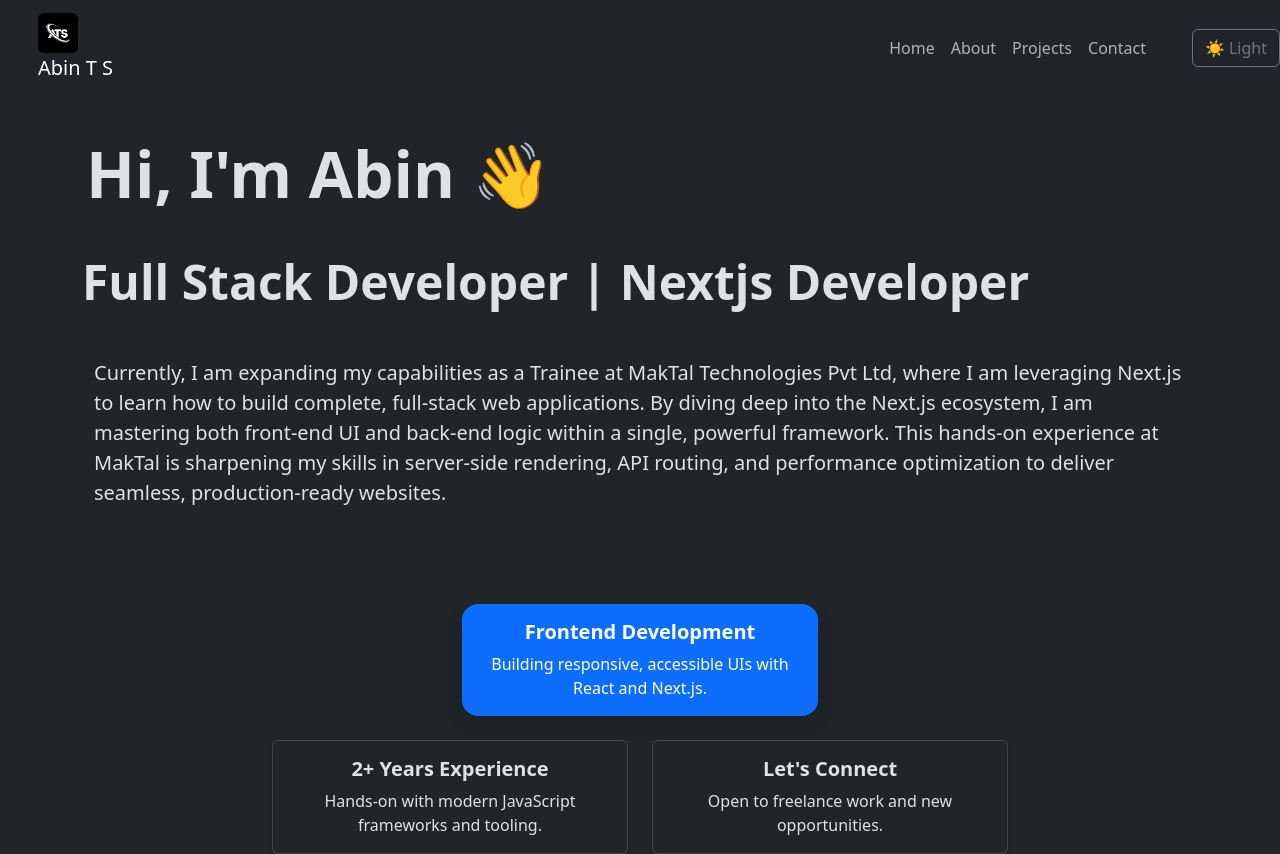
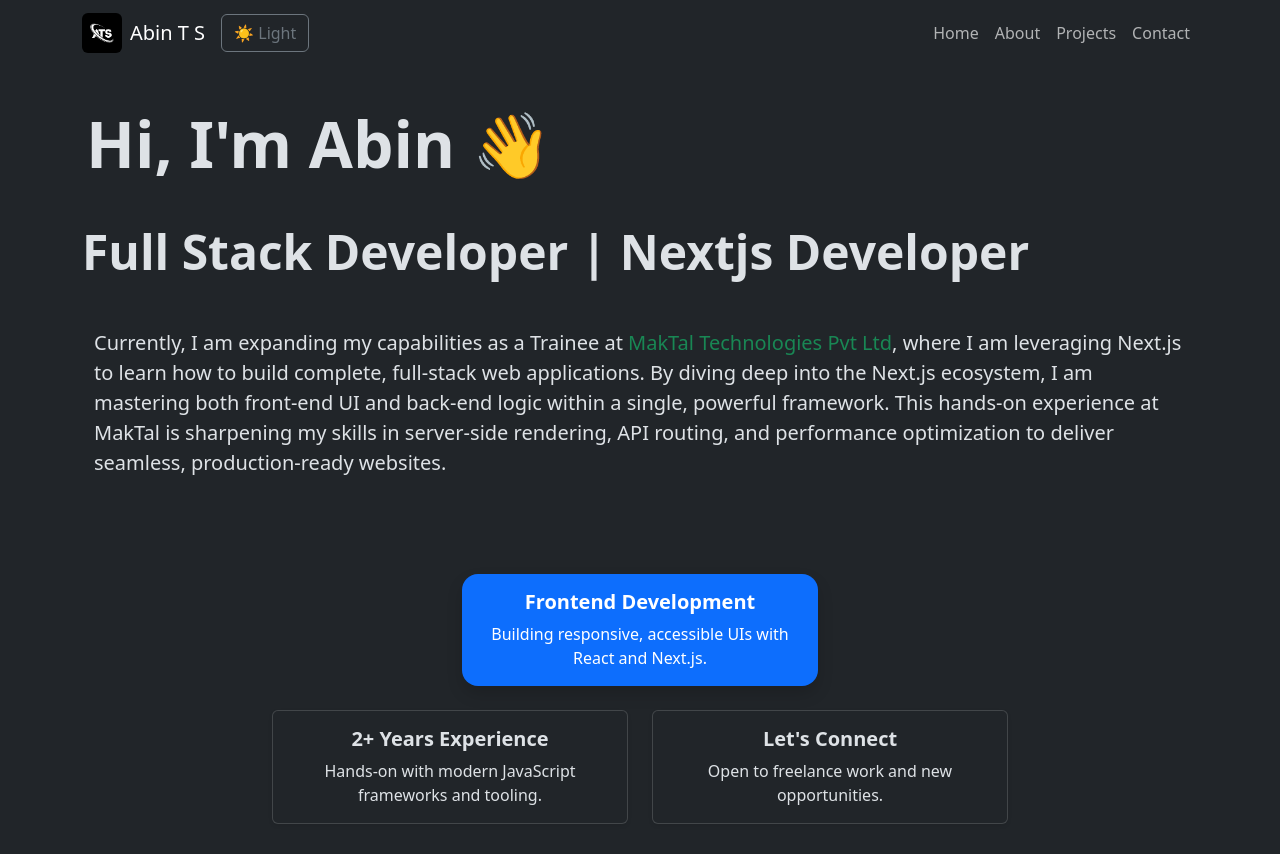
Before and after one commit to abints47/porfolio-nextjs-app, a Next.js app: page / in a window 1280 px wide. Shown: the top 854 px of the page. Built offline with nearby package versions, Linux system fonts and the light colour scheme.

Commit message:
Final Commmit:- Added my projects Live website Link and github Repo Make sure it is  Responsice on every device

```diff
--- a/app/(dashboard)/Contact/page.tsx
+++ b/app/(dashboard)/Contact/page.tsx
@@ -17,7 +17,7 @@ export default function ContactPage() {
   const handleSubmit = (e: React.FormEvent) => {
     e.preventDefault();
     console.log(formData);
-    alert("Message sent! (not really yet — we'll wire this up next)");
+    alert("Message sent! not really yet — But I'll wire this up next)");
   };
 
   return (
--- a/app/(dashboard)/Projects/page.tsx
+++ b/app/(dashboard)/Projects/page.tsx
@@ -2,24 +2,25 @@
 
 const projects = [
   {
-    title: "Project One",
-    description: "A short line about what this project does and who it helps.",
-    tags: ["Next.js", "TypeScript", "Tailwind"],
-    live: "https://your-live-link.com",
-    repo: "https://github.com/yourname/project-one",
+    title: "Blue Tide",
+    description: `Bluetide is a travel and lifestyle blog centered on the ocean and coastal living. It features articles and  stories about beautiful beaches, island culture,
+       and marine-related topics, all designed to inspire a sense of relaxation and connection with the sea.`,
+    tags: ["Next.js", "TypeScript", "Tailwind","Prisma ORM"],
+    live: "https://beach-bluetide.vercel.app",
+    repo: "https://github.com/abints47/BlueTide-nextjs-app",
   },
   {
-    title: "Project Two",
-    description: "A short line about what this project does and who it helps.",
-    tags: ["React", "Node.js"],
-    live: "https://your-live-link.com",
-    repo: "https://github.com/yourname/project-two",
+    title: "ACME Financial Dashboard",
+    description: "A financial dashboard built with Next.js, React, and Tailwind CSS. It provides users with a comprehensive overview of their financial data, including income, expenses, and investment performance.",
+    tags: ["Next.js", "TypeScript", "Tailwind CSS", "PostgreSQL","NextAuth.js"],
+    live: "https://nextjs-dashboard-nu-eosin-n8gcrp27og.vercel.app",
+    repo: "https://github.com/abints47/nextjs-dashboard",
   },
   {
-    title: "Project Three",
-    description: "A short line about what this project does and who it helps.",
-    tags: ["Python", "FastAPI"],
-    live: "https://your-live-link.com",
+    title: "Next.js Markdown Blog Starter",
+    description: "The Next.js Markdown Blog Starter is a lightweight, high-performance web application template designed to showcase fast static site generation (SSG) using local Markdown/MDX files for content management.",
+    tags: ["Next.js", "Markdown", "FastAPI"],
+    live: "https://nextjs-blog-eight-ochre-44.vercel.app",
     repo: "",
   },
 ];
@@ -27,7 +28,10 @@ const projects = [
 export default function ProjectsPage() {
   return (
     <section className="container mt-4 p-3">
-      <p className="text-success text-uppercase fw-bold mb-1" style={{ letterSpacing: "2px" }}>
+      <p
+        className="text-success text-uppercase fw-bold mb-1"
+        style={{ letterSpacing: "2px" }}
+      >
         Work
       </p>
       <h2 className="fw-bold display-5">Projects</h2>
@@ -66,7 +70,10 @@ export default function ProjectsPage() {
 
             <div className="d-flex flex-wrap gap-2">
               {project.tags.map((tag) => (
-                <span key={tag} className="badge rounded-pill border text-body-secondary fw-normal">
+                <span
+                  key={tag}
+                  className="badge rounded-pill border text-body-secondary fw-normal"
+                >
                   {tag}
                 </span>
               ))}
--- a/app/(dashboard)/about/page.tsx
+++ b/app/(dashboard)/about/page.tsx
@@ -26,7 +26,7 @@ export default function AboutPageContent() {
       <Row className="align-items-center justify-content-center mb-5">
         <Col xs={12} md={4} lg={3} className="text-center mb-3 mb-md-0">
           <Image
-            src="/photo.jpg"
+            src="/dp.png"
             alt="Abin"
             width={200}
             height={200}
--- a/app/page.tsx
+++ b/app/page.tsx
@@ -1,5 +1,6 @@
 import HeroCards from "@/components/HeroCards"
 import Skills from "@/components/Skills"
+import Link from "next/link";
 
 
 export default function Home() {
@@ -8,13 +9,17 @@ export default function Home() {
     <h1 className="container mt-4 text-left fw-bold display-3 p-3">Hi, I'm Abin  👋</h1>
     <h2 className="container mt-4 text-left fw-bold display-5">Full Stack Developer | Nextjs Developer
     </h2>
-    <p className="container mt-4 text-left p-4 fw-normal fs-5">Currently, I am expanding my capabilities as a Trainee at MakTal Technologies Pvt Ltd,
+        <p className="container mt-4 text-left p-4 fw-normal fs-5">Currently, I am expanding my capabilities as a Trainee at {""}
 
-         where I am leveraging Next.js to learn how to build complete, full-stack web applications. By diving deep into the Next.js ecosystem,
+            <Link href="https://www.maktalseo.com" target="_blank" rel="noopener noreferrer" className="link-success">
+              MakTal Technologies Pvt Ltd
+            </Link>,
 
-        I am mastering both front-end UI and back-end logic within a single, powerful framework. This hands-on experience at MakTal is sharpening my skills
+            where I am leveraging Next.js to learn how to build complete, full-stack web applications. By diving deep into the Next.js ecosystem,
 
-        in server-side rendering, API routing, and performance optimization to deliver seamless, production-ready websites.</p>
+            I am mastering both front-end UI and back-end logic within a single, powerful framework. This hands-on experience at MakTal is sharpening my skills
+
+            in server-side rendering, API routing, and performance optimization to deliver seamless, production-ready websites.</p>
 
     <HeroCards/>
     <Skills/>
--- a/components/AppNavbar.tsx
+++ b/components/AppNavbar.tsx
@@ -4,28 +4,46 @@ import Navbar from "react-bootstrap/Navbar";
 import Nav from "react-bootstrap/Nav";
 import Container from "react-bootstrap/Container";
 import Link from "next/link";
-import Image from "next/image"
-
+import Image from "next/image";
 
 export default function AppNavbar() {
   return (
-    <Navbar expand="lg">
-      <Container>
+    <Navbar expand="lg" className="py-2">
+      <Container className="d-flex align-items-center justify-content-between">
 
-        <Navbar.Brand as={Link} href="/">
-        <Image src="/images.png" alt="logo" width={40} height={40} className="rounded" />   Abin T S</Navbar.Brand>
-        <Navbar.Toggle aria-controls="main-navbar" />
+        {/* Logo & Brand Name */}
+        <Navbar.Brand as={Link} href="/" className="d-flex align-items-center gap-2 m-0">
+          <Image
+            src="/images.png"
+            alt="logo"
+            width={40}
+            height={40}
+            className="rounded"
+          />
+          <span>Abin T S</span>
+        </Navbar.Brand>
+
+        {/* Right side controls: Hamburger menu + Theme toggle pushed to the right */}
+        <div className="d-flex align-items-center gap-2">
+          <Navbar.Toggle aria-controls="main-navbar" />
+
+          {/* Added 'ms-3' (margin-start) to shift ThemeToggle to the right */}
+          <div className="ms-3">
+            <ThemeToggle />
+          </div>
+        </div>
+
+        {/* Collapsible Navigation Links */}
         <Navbar.Collapse id="main-navbar">
-          <Nav className="ms-auto">
+          <Nav className="ms-auto text-center text-lg-start pt-3 pt-lg-0">
             <Nav.Link as={Link} href="/">Home</Nav.Link>
             <Nav.Link as={Link} href="/about">About</Nav.Link>
             <Nav.Link as={Link} href="/Projects">Projects</Nav.Link>
             <Nav.Link as={Link} href="/Contact">Contact</Nav.Link>
           </Nav>
         </Navbar.Collapse>
+
       </Container>
-      <ThemeToggle/>
     </Navbar>
-
   );
 }
```
Also changed, not shown: public/dp.png (added).
